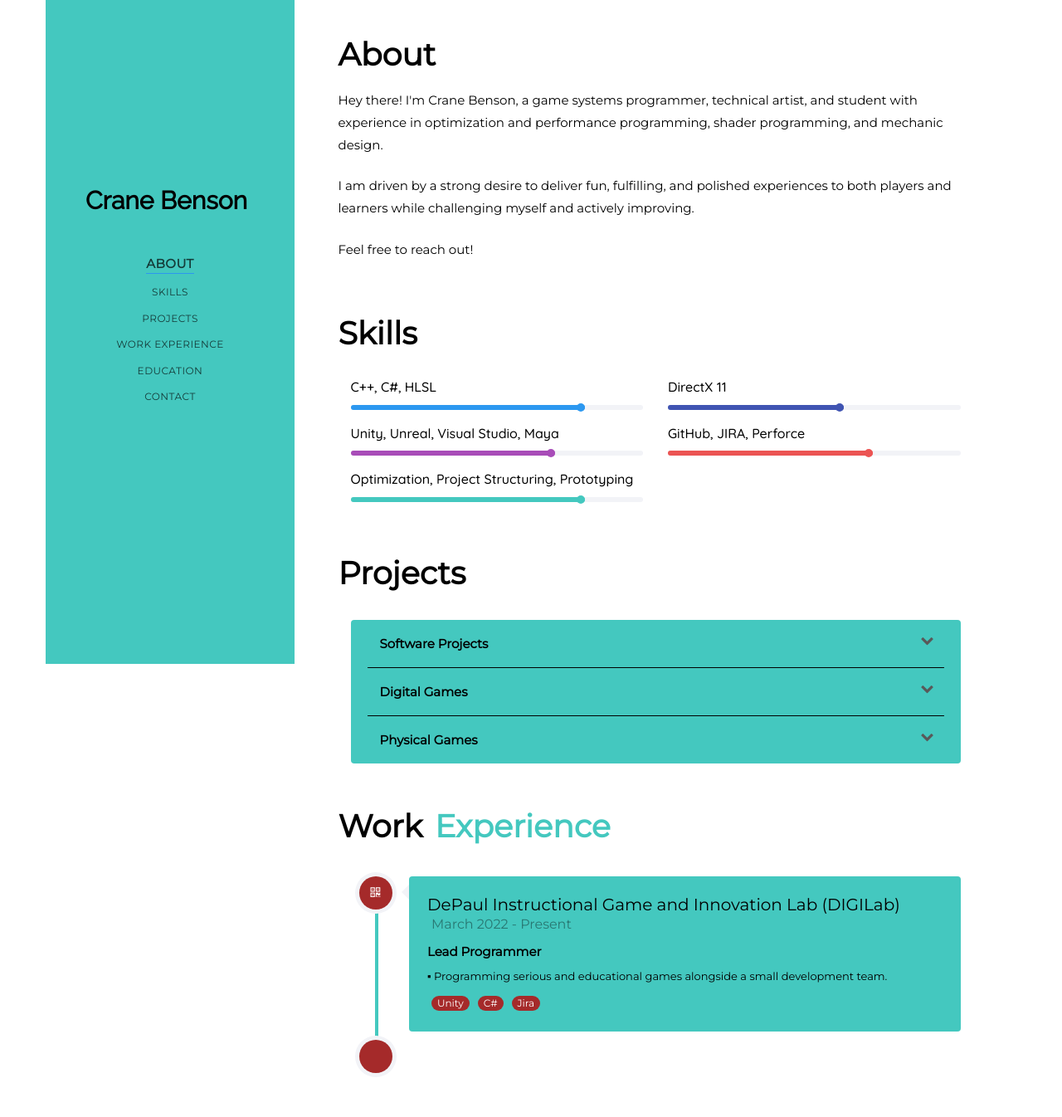
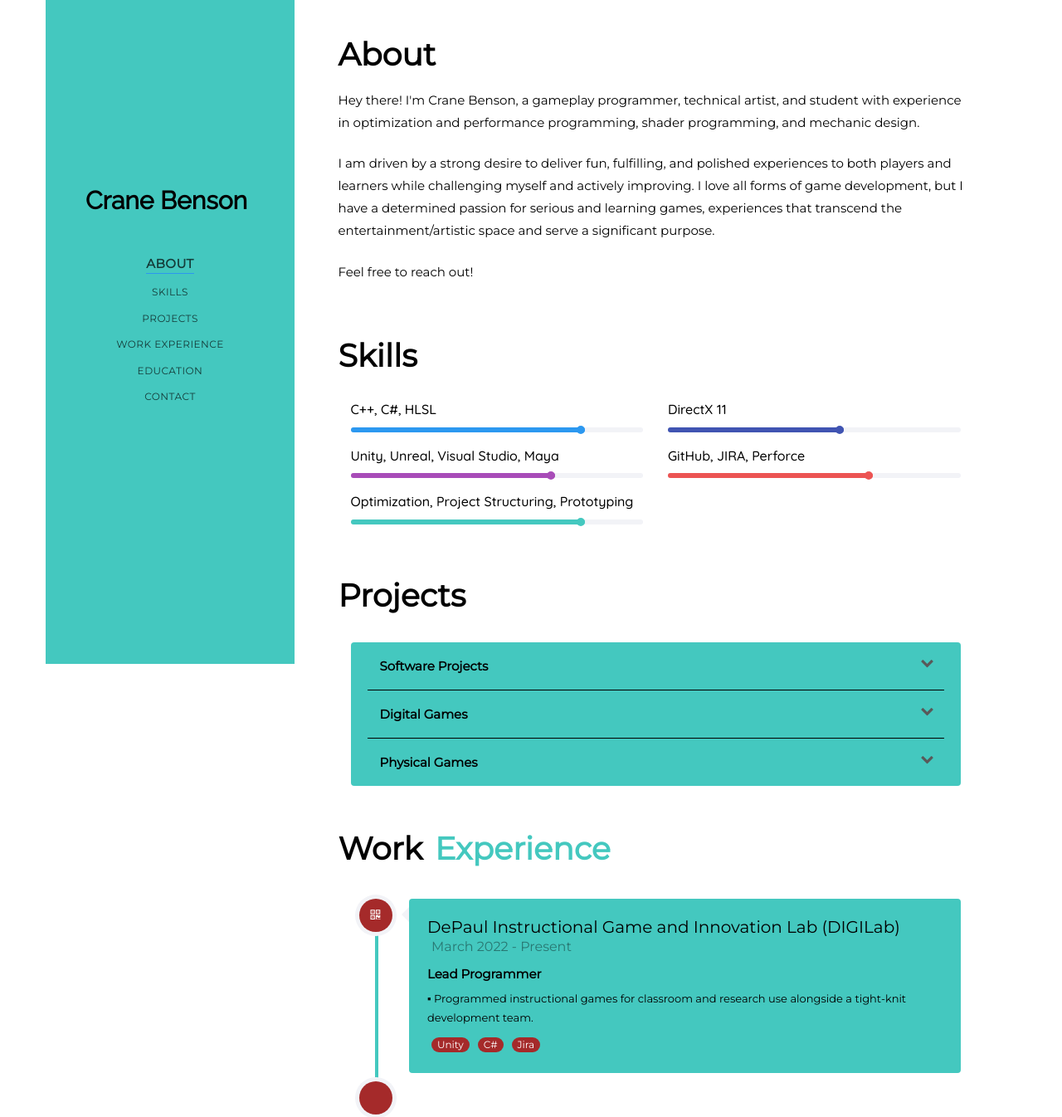
Before and after one commit to CJBenson/CJBenson.github.io, a plain HTML site: page index.html in a window 1280 px wide. Shown: the top 1346 px of the page at 83% size. Drawn offline with Linux system fonts and the light colour scheme; no server answers; a web font is replaced by a local one.

Commit message:
More Attempts to change things plesase

```diff
--- a/data.js
+++ b/data.js
@@ -1,6 +1,6 @@
 export const bio = [
-  "Hey there! I'm Crane Benson, a game systems programmer, technical artist, and student with experience in optimization and performance programming, shader programming, and mechanic design.",
-  "I am driven by a strong desire to deliver fun, fulfilling, and polished experiences to both players and learners while challenging myself and actively improving.",
+  "Hey there! I'm Crane Benson, a gameplay programmer, technical artist, and student with experience in optimization and performance programming, shader programming, and mechanic design.",
+  "I am driven by a strong desire to deliver fun, fulfilling, and polished experiences to both players and learners while challenging myself and actively improving. I love all forms of game development, but I have a determined passion for serious and learning games, experiences that transcend the entertainment/artistic space and serve a significant purpose.",
   "Feel free to reach out!",
 ];
 
@@ -143,7 +143,7 @@ export const experience = [
     title: "DePaul Instructional Game and Innovation Lab (DIGILab)",
     duration: "March 2022 - Present",
     subtitle: "Lead Programmer",
-    details: ["Programming serious and educational games alongside a small development team."],
+    details: ["Programmed instructional games for classroom and research use alongside a tight-knit development team."],
     tags: ["Unity", "C#", "Jira"],
     icon: "qrcode ",
   }
--- a/index.html
+++ b/index.html
@@ -8,7 +8,7 @@
    <meta name="description" content="Portfolio webpage of Crane Benson" />
    <meta name="keywords"
       content="portfolio,website,personal website,github,projects,computer science and engineering" />
-   <meta name="author" content="Vinay Somawat" />
+   <meta name="author" content="Crane Benson" />
    <link rel="stylesheet" href="https://cdnjs.cloudflare.com/ajax/libs/font-awesome/4.7.0/css/font-awesome.min.css">
    <link rel="icon" type="image/png" href="/images/logo.png">
    <link href="https://fonts.googleapis.com/css?family=Quicksand:300,400,500,700" rel="stylesheet">
--- a/user-data/urls.js
+++ b/user-data/urls.js
@@ -1,5 +1,5 @@
-const githubUsername = "vinaysomawat";
-const mediumUsername = "vinaysomawat";
+const githubUsername = "CJBenson";
+const mediumUsername = "CJBenson";
 
 const createMediumURL = (username) => `https://api.rss2json.com/v1/api.json?rss_url=https://medium.com/feed/@${username}`;
 const createGitConnectedURL = (username) => `https://gitconnected.com/v1/portfolio/${username}`;
```
